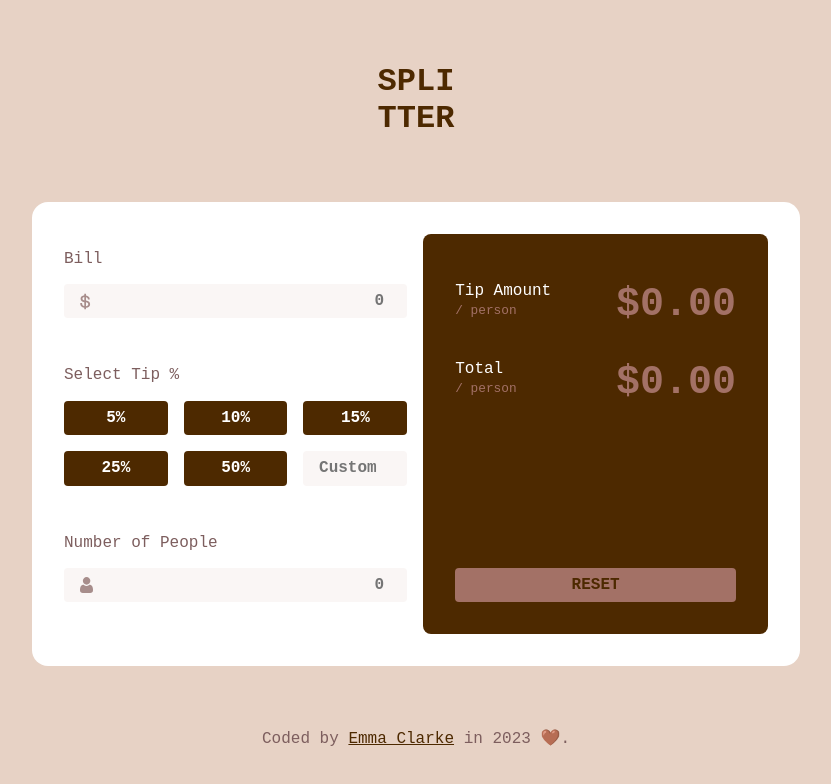
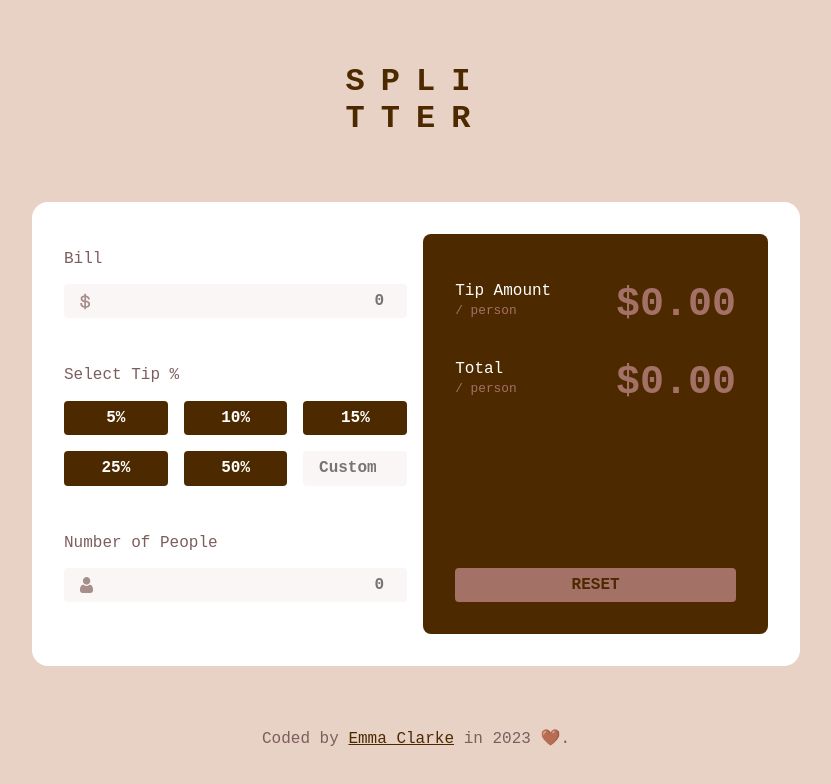
Before and after one commit to emmacodeswell/splitter, a React (Create React App) app: page / in a window 1280 px wide. Shown: the top 784 px of the page, without its empty margins (224-1055 px from the left). Built offline with nearby package versions, Linux system fonts and the light colour scheme.

Commit message:
Add letter spacing to `h1`

```diff
--- a/src/App.css
+++ b/src/App.css
@@ -93,6 +93,7 @@ h1 {
   text-transform: uppercase;
   text-align: center;
   margin: 4rem;
+  letter-spacing: 1rem;
 }
 
 form {
```
